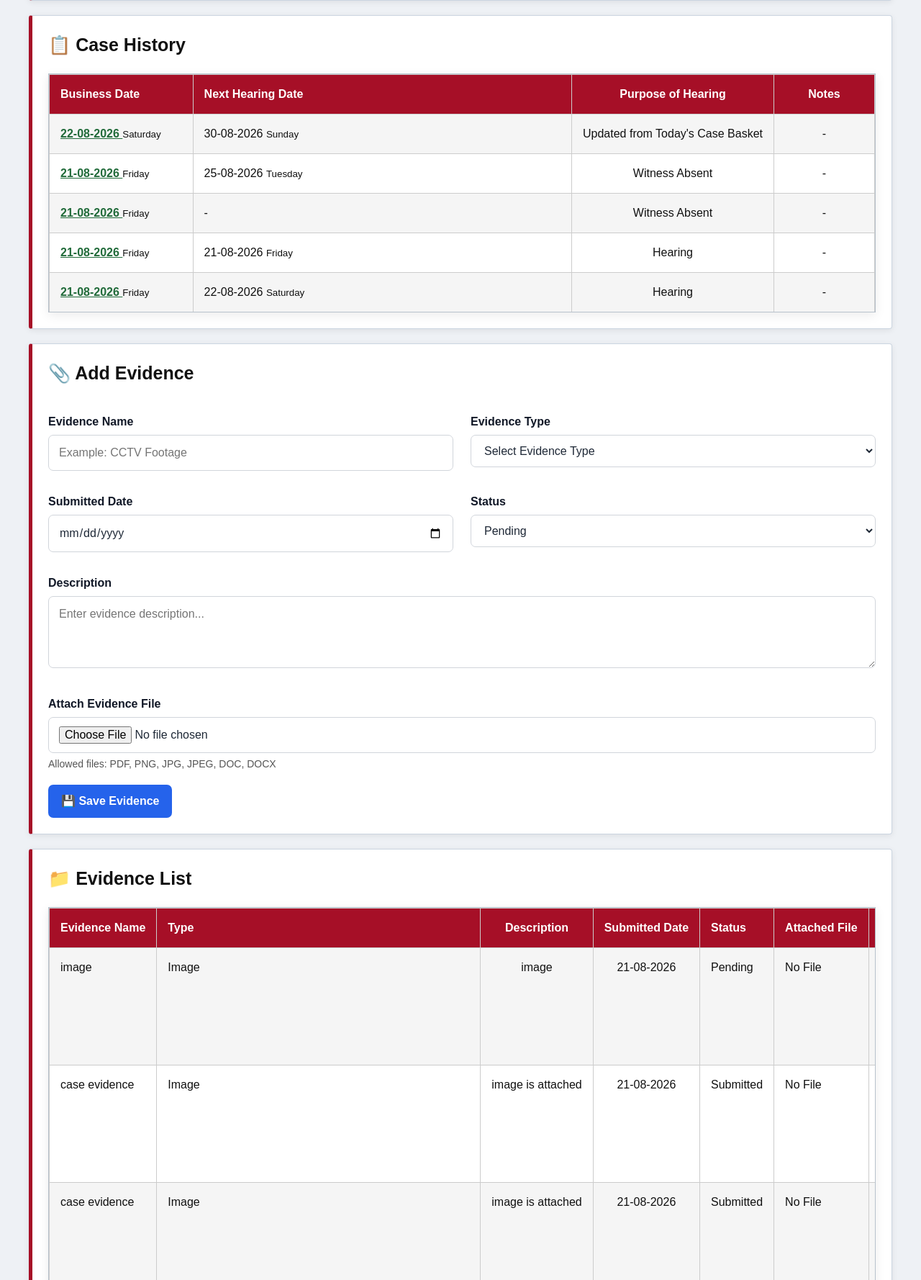
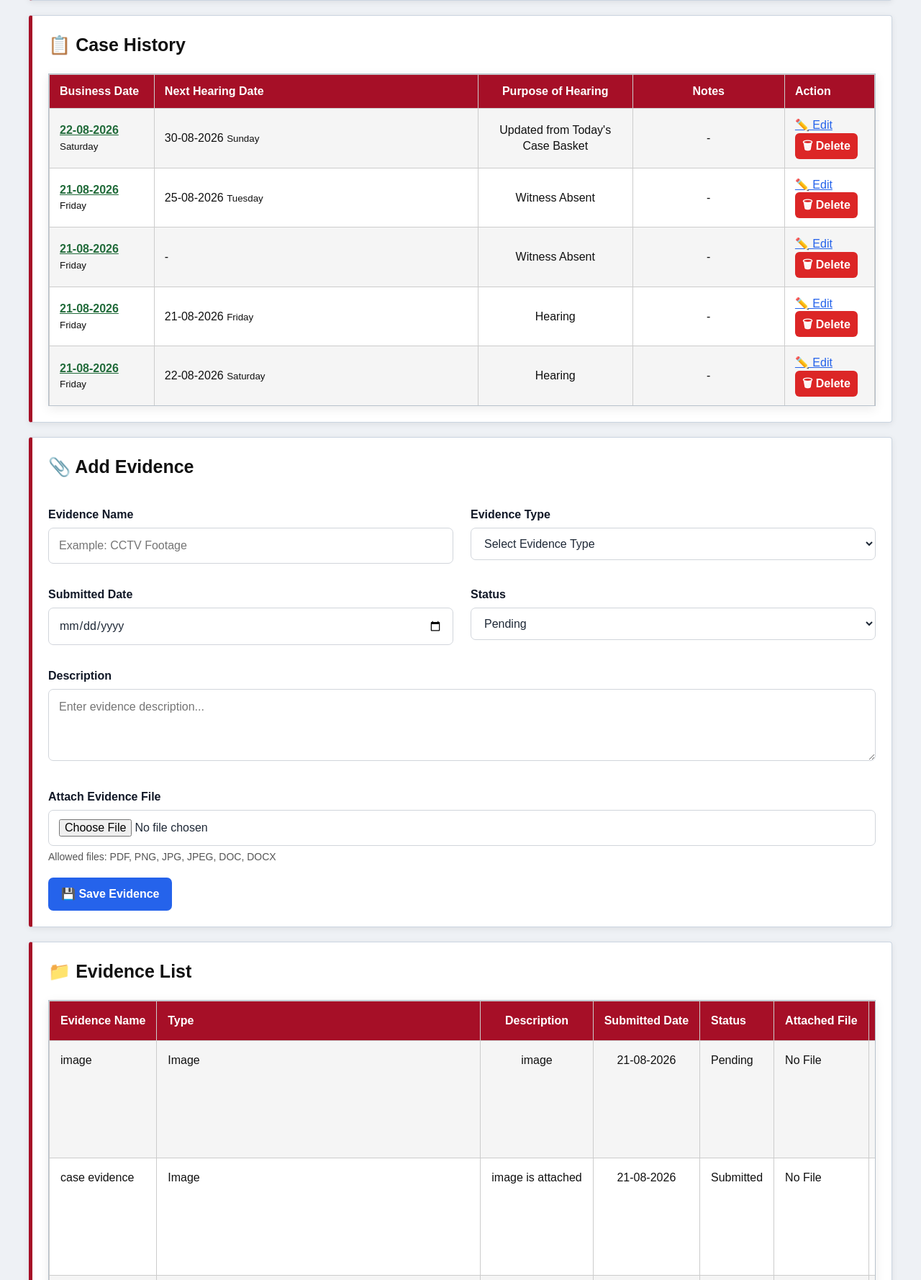
Before and after one commit to sonwaneshubham204-boop/court_tracker, a Flask app: page /case/1 in a window 1280 px wide. Shown: the part 1350-3128 px from the top of the page at 72% size. Run offline with Flask 3, Linux system fonts and the light colour scheme; a user stored in the database is signed in; data comes from the database, SQL or seed files in the repository.

Commit message:
Add files via upload

```diff
--- a/templates/case_detail.html
+++ b/templates/case_detail.html
@@ -123,12 +123,13 @@ th{background:#b3122b;color:#fff}
 
 {% if hearings %}
 <div class="table-container">
-<table>
+<table class="case-history-table">
 <tr>
     <th>Business Date</th>
     <th>Next Hearing Date</th>
     <th>Purpose of Hearing</th>
     <th>Notes</th>
+    <th>Action</th>
 </tr>
 
 {% for hearing in hearings %}
@@ -151,6 +152,17 @@ th{background:#b3122b;color:#fff}
 
     <td>{{ hearing.outcome }}</td>
     <td class="history-note">{{ hearing.notes or "-" }}</td>
+    <td>
+        <div class="case-history-actions">
+            <a href="{{ url_for('edit_hearing', case_id=case.id, hearing_id=hearing.id) }}">✏️ Edit</a>
+            <form class="delete-form"
+                  action="{{ url_for('delete_hearing', case_id=case.id, hearing_id=hearing.id) }}"
+                  method="POST">
+                <button type="submit"
+                        onclick="return confirm('Are you sure you want to delete this case history?')">🗑 Delete</button>
+            </form>
+        </div>
+    </td>
 </tr>
 {% endfor %}
 </table>
```
